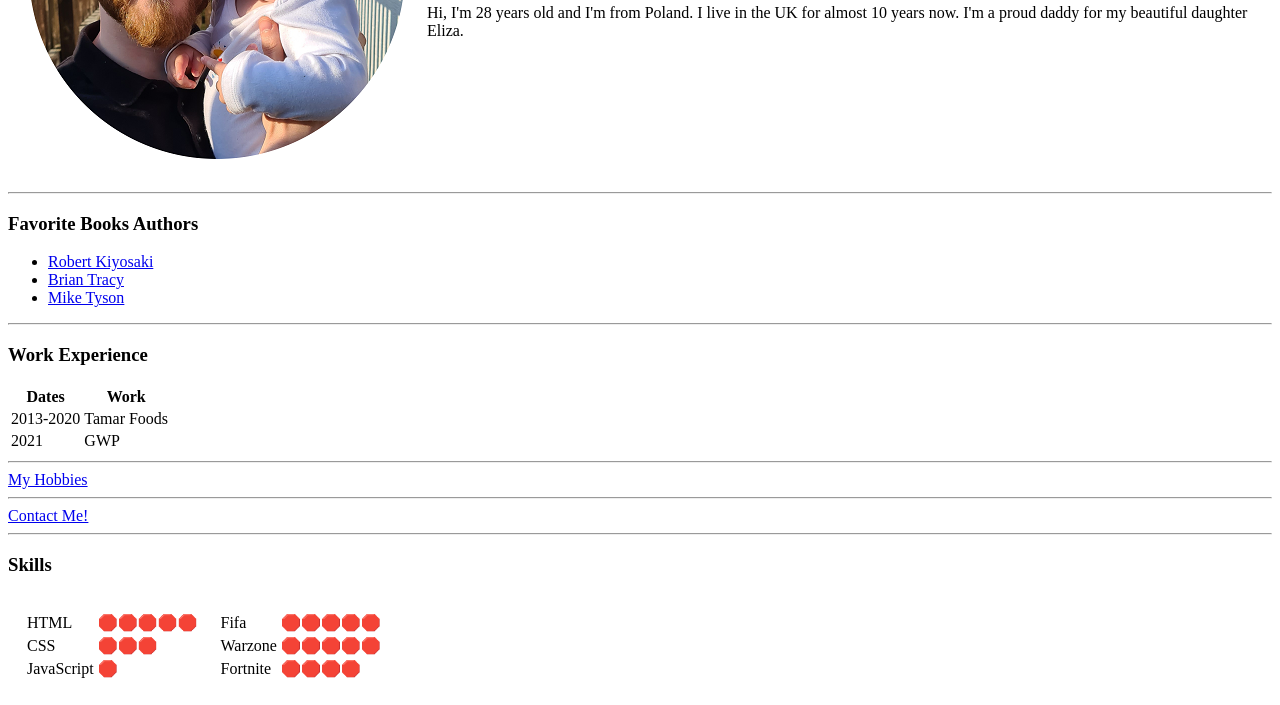
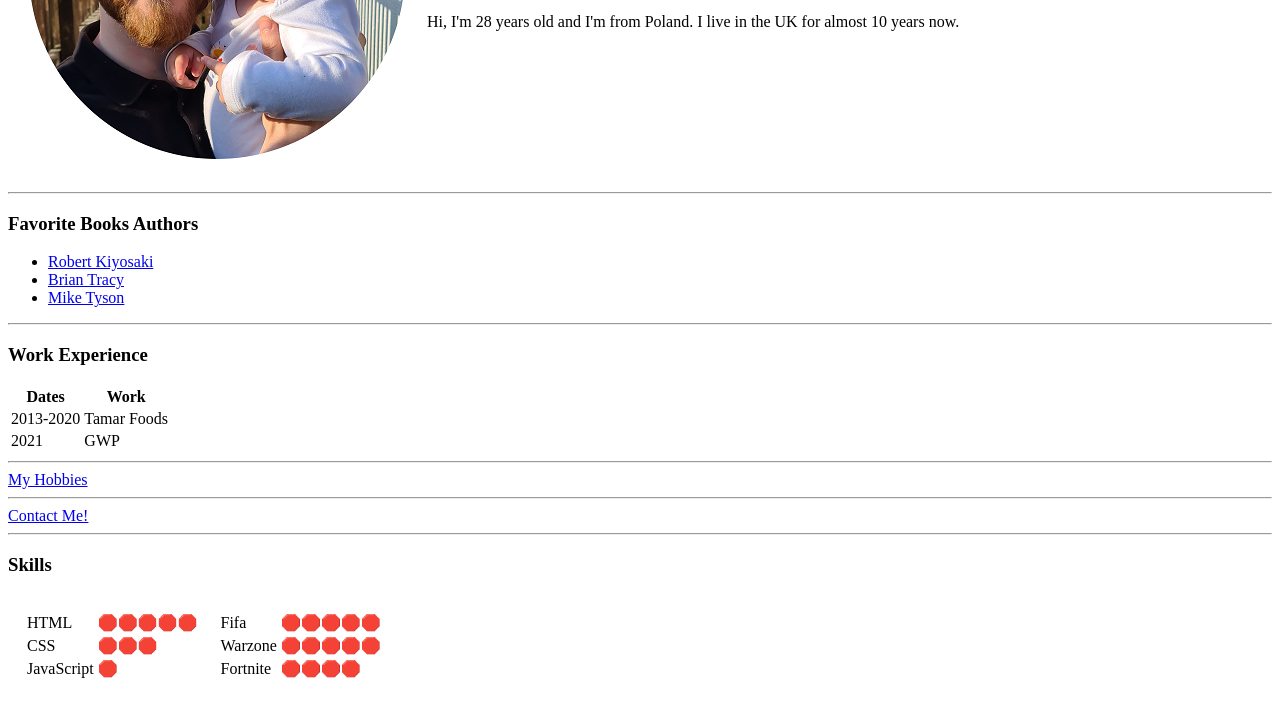
Before and after one commit to Piahuu/cv, a plain HTML site: page index.html in a window 1280 px wide. Shown: the part 246-951 px from the top of the page. Drawn offline with Linux system fonts and the light colour scheme.

Commit message:
Update index.html

```diff
--- a/index.html
+++ b/index.html
@@ -14,7 +14,7 @@
         <h1>Piotr Piaskowski</h1>
         <p><em>Future <strong><a href="https://bootcamp.learn.utoronto.ca/blog/what-is-a-full-stack-developer/#:~:text=Full%20stack%20technology%20refers%20to,can%20see%20and%20interact%20with.">Full Stack Developer</a></strong></em></p>
         <p>
-          Hi, I'm 28 years old and I'm from Poland. I live in the UK for almost 10 years now. I'm a proud daddy for my beautiful daughter Eliza.
+          Hi, I'm 28 years old and I'm from Poland. I live in the UK for almost 10 years now.
         </p>
       </td>
     </tr>
```
